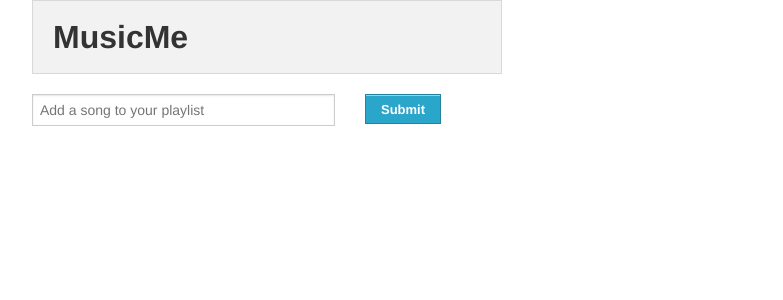
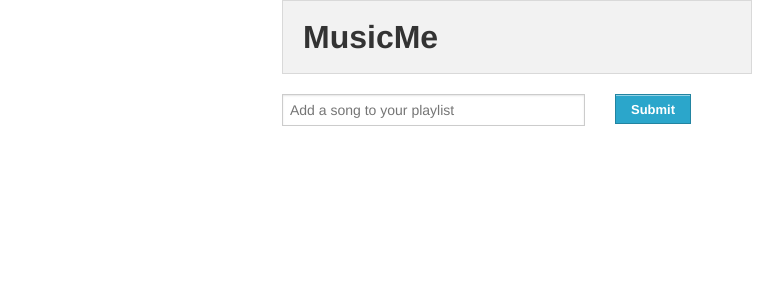
Before and after one commit to vfang/MusicMe, a Django app: page / in a window 1280 px wide. Shown: the top 300 px of the page, without its empty margins (123-906 px from the left). Run offline with Django 3.2, Linux system fonts and the light colour scheme; parts of the project's set-up code (start-up, migrations or seed data) failed here and were passed over; some libraries are stand-ins or nearby versions.

Commit message:
centered on large screen

```diff
--- a/playlist/templates/playlist/index.html
+++ b/playlist/templates/playlist/index.html
@@ -56,10 +56,11 @@
 
 </head>
 <body>
+
  <!-- Header and Nav -->
 
   <div class="row">
-    <div class="large-6 columns end">
+    <div class="large-6 large-offset-3 columns end">
       <div class="panel">
         <h1>MusicMe</h1>
       </div>
@@ -103,7 +104,7 @@
 
    <!-- Main Feed -->
     <!-- This has been source ordered to come first in the markup (and on small devices) but to be to the right of the nav on larger screens -->
-    <div id="playlistarea" class="large-6 columns end">
+    <div id="playlistarea" class="large-6 large-offset-3 columns end">
       <div id="playlist_video_area"></div>
       <div class="row">
         <div class="large-8 columns">
@@ -139,8 +140,6 @@
     </aside> -->
 
   </div>
-
-
   <!-- Footer -->
 
   <!-- <footer class="row">
```
